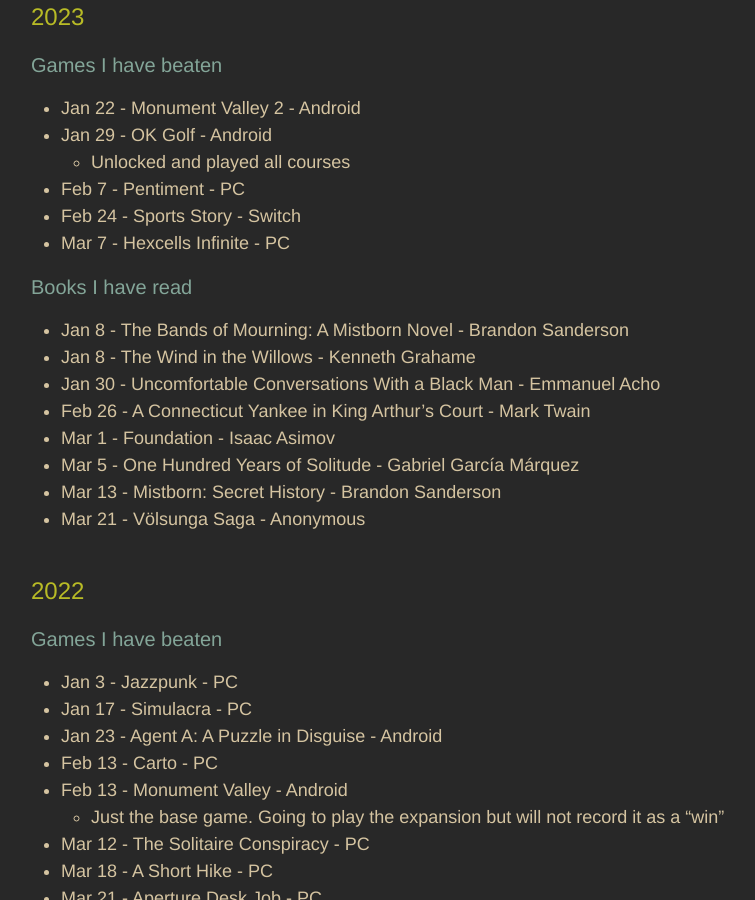
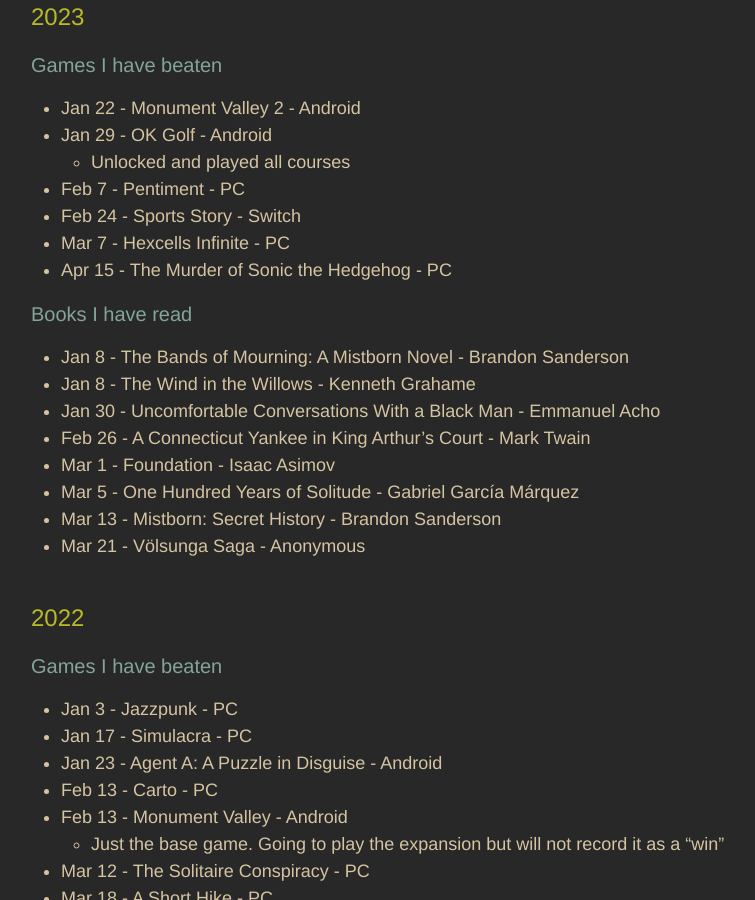
Before and after one commit to adkinsrs/sadkins_site, a Jekyll site: the page built from misc.md, in a window 1280 px wide and 900 px high, scrolled down 545 px. Shown: the whole window, without its empty margins (239-994 px from the left). Built offline with Jekyll 4.4.1, drawn with Linux system fonts in a browser that asks for light colours.

Commit message:
beat a game

```diff
--- a/misc.md
+++ b/misc.md
@@ -27,6 +27,7 @@
 * Feb 7 - Pentiment - PC
 * Feb 24 - Sports Story - Switch
 * Mar 7 - Hexcells Infinite - PC
+* Apr 15 - The Murder of Sonic the Hedgehog - PC
 
 ### Books I have read
 
```
